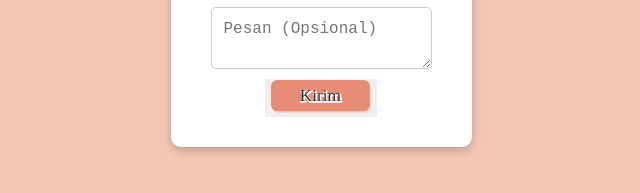
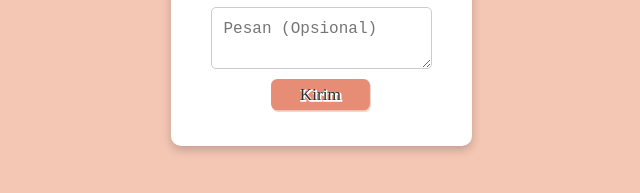
Before and after one commit to nurlatif15/UndanganSofi-Latif, a plain HTML site: page UndanganCont/Cont.html in a window 1280 px wide. Shown: the part 2026-2219 px from the top of the page, 319-959 px from the left. Drawn offline with Linux system fonts and the light colour scheme.

Commit message:
Update Cont.html

```diff
--- a/UndanganCont/Cont.html
+++ b/UndanganCont/Cont.html
@@ -73,7 +73,7 @@
                     <option value="Tidak Hadir">Tidak Hadir</option>
                 </select>
                 <textarea id="pesan" placeholder="Pesan (Opsional)"></textarea>
-                <div class="" type="submit"><button><img src="assetcont/img/kirim.svg" class="kirim" alt=""></button></div>
+                <div class="" type="submit"><a><img src="assetcont/img/kirim.svg" class="kirim" alt=""></a></div>
             </form>
             <p id="status" style="color: green; display: none;">Terima kasih! Data Anda telah dikirim.</p>
         </div>
```
